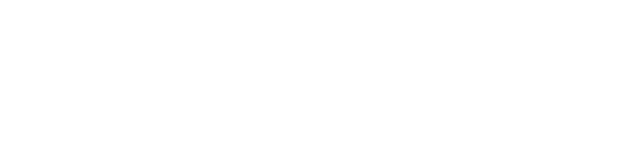
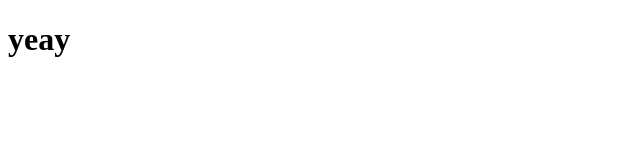
Before and after one commit to shadowninja71/teknik-webbintro, a plain HTML site: page docs/index.html in a window 1280 px wide. Shown: the whole page, without its empty margins (0-640 px from the left). Drawn offline with Linux system fonts and the light colour scheme.

Commit message:
index shange

```diff
--- a/docs/index.html
+++ b/docs/index.html
@@ -6,5 +6,6 @@
     <title>Document</title>
 </head>
 <body>
+    <h1> yeay</h1>
 </body>
 </html>
```
